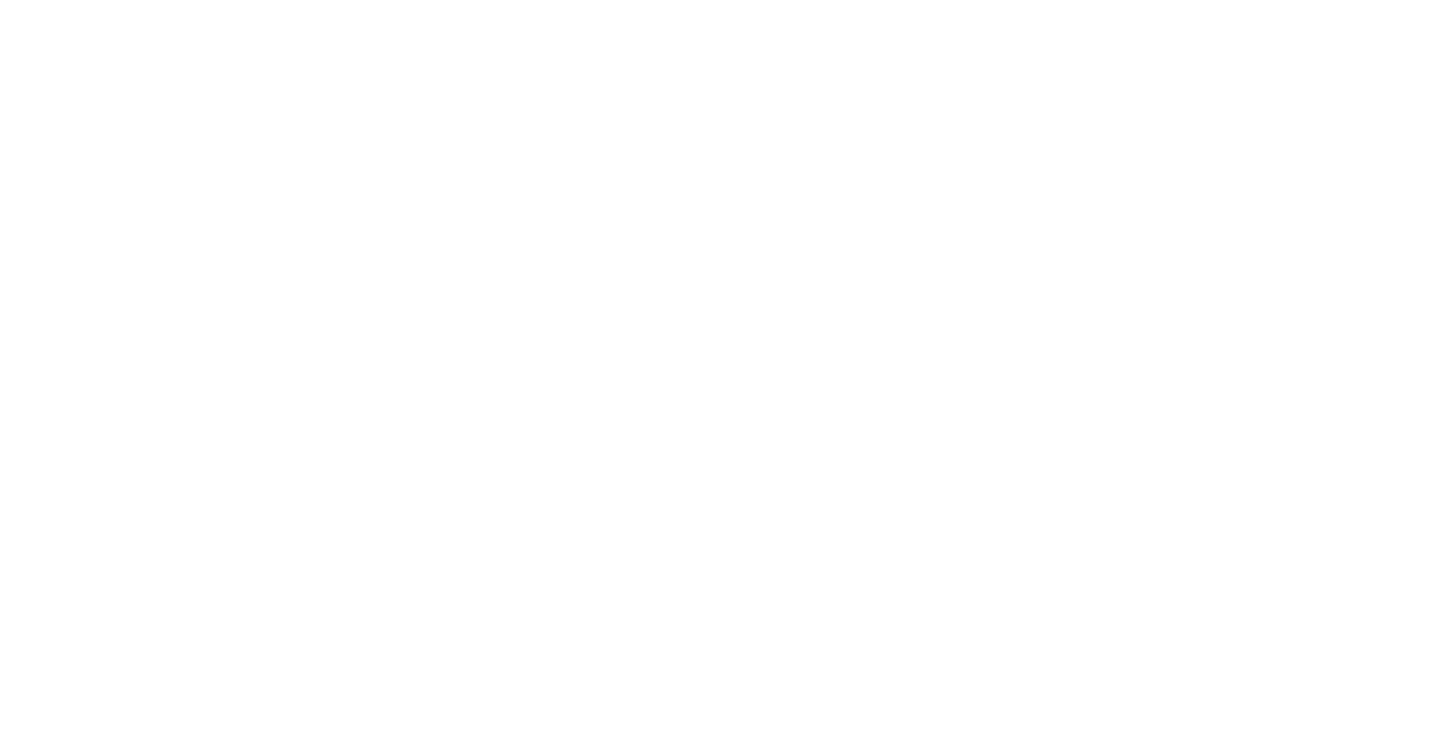
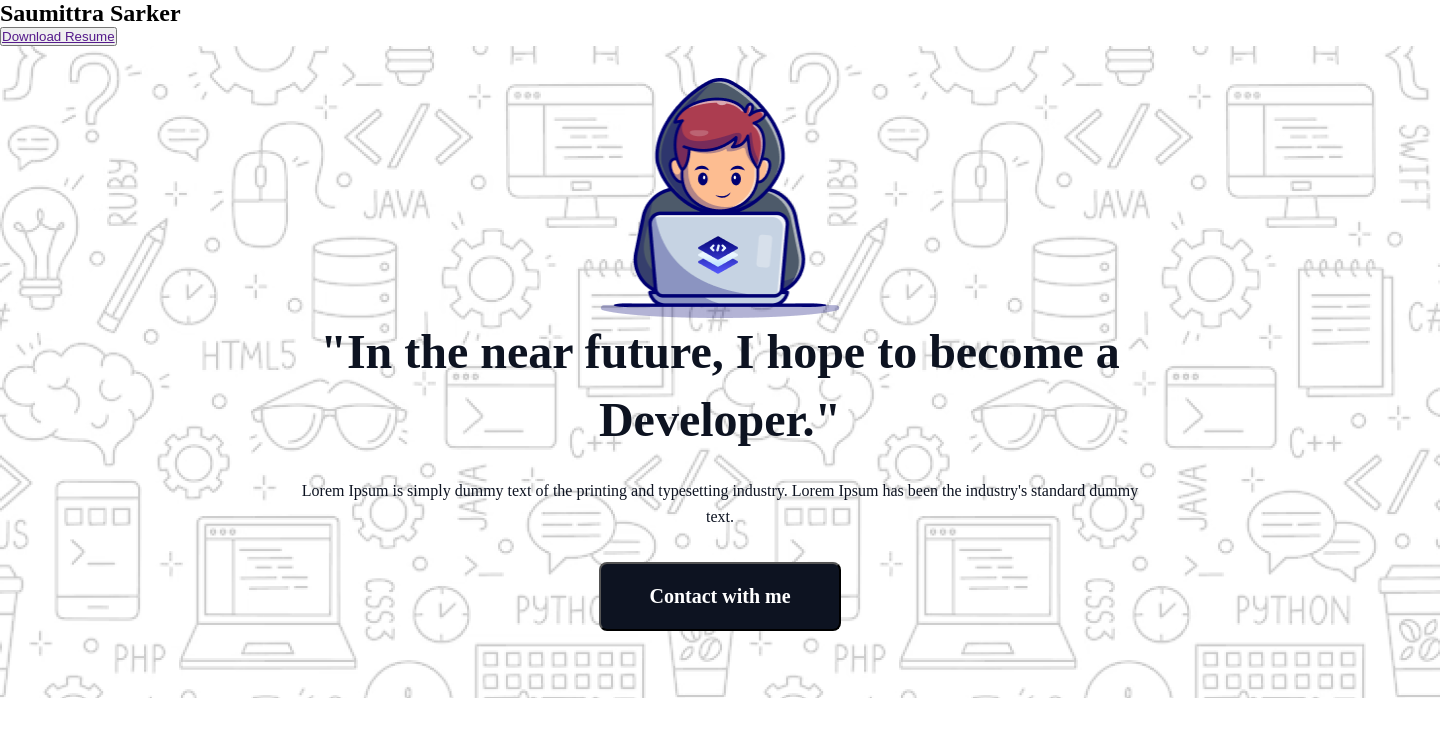
Before and after one commit to saumittras/B10A1-Challenge-Begins, a plain HTML site: page index.html in a window 1280 px wide. Shown: the whole page, 1440 px wide, since content can reach past the window. Drawn offline with Linux system fonts and the light colour scheme; a web font is replaced by a local one.

Commit message:
Hero section have completed with perfectly. But Relavent text not added

```diff
--- a/index.html
+++ b/index.html
@@ -4,6 +4,26 @@
     <meta charset="UTF-8" />
     <meta name="viewport" content="width=device-width, initial-scale=1.0" />
     <title>Assignment 1</title>
+    <link rel="stylesheet" href="/style/style.css" />
   </head>
-  <body></body>
+  <body>
+    <header>
+      <nav class="nav-bar">
+        <h2>Saumittra Sarker</h2>
+        <button><a href="">Download Resume</a></button>
+      </nav>
+
+      <div class="hero-section">
+        <div class="hero-section-content-box">
+          <img src="/assets/group.png" alt="" class="hero-section-image" />
+          <h1>"In the near future, I hope to become a Developer."</h1>
+          <p>
+            Lorem Ipsum is simply dummy text of the printing and typesetting
+            industry. Lorem Ipsum has been the industry's standard dummy text.
+          </p>
+          <button><a href="#contact-footer">Contact with me</a></button>
+        </div>
+      </div>
+    </header>
+  </body>
 </html>
--- a/style/style.css
+++ b/style/style.css
@@ -0,0 +1,94 @@
+/* Font Setting starts from here*/
+
+/* ######### Azeret Mono ######## */
+@import url("https://fonts.googleapis.com/css2?family=Azeret+Mono:ital,wght@0,100..900;1,100..900&display=swap");
+
+/* Reset */
+* {
+  padding: 0px;
+  margin: 0px;
+  box-sizing: border-box;
+}
+
+/* Font Setting ends here */
+
+/* ############ Hero Section Style Starts from here ########### */
+.hero-section {
+  background: url("/assets/hero-bg.png");
+  width: 1440px;
+  height: 652px;
+  display: flex;
+  justify-content: center;
+  align-items: center;
+}
+.hero-section .hero-section-content-box {
+  display: flex;
+  flex-direction: column;
+  justify-content: center;
+  align-items: center;
+  width: 998px;
+  height: 652px;
+  margin: 26px 221px 44px 221px;
+}
+
+/* group image style starts from here */
+.hero-section .hero-section-content-box .hero-section-image {
+  width: 240.28px;
+  height: 240px;
+  margin-top: 26px;
+}
+/* group image style ends from here */
+
+/* group h1 style starts from here */
+
+.hero-section .hero-section-content-box h1 {
+  color: rgb(13, 19, 33);
+  font-family: Azeret Mono;
+  font-size: 48px;
+  font-weight: 800;
+  line-height: 68px;
+  letter-spacing: 0%;
+  text-align: center;
+  width: 998px;
+  height: 136px;
+  margin-bottom: 24px;
+}
+/* group h1 style ends from here */
+
+/* group p style starts from here */
+.hero-section .hero-section-content-box p {
+  color: rgb(13, 19, 33);
+  font-family: Azeret Mono;
+  font-size: 16px;
+  font-weight: 400;
+  line-height: 26px;
+  letter-spacing: 0%;
+  text-align: center;
+  width: 852px;
+  height: 52px;
+  margin-bottom: 32px;
+}
+/* group p style ends from here */
+
+/* group button style starts from here */
+.hero-section .hero-section-content-box button {
+  border-radius: 8px;
+  background: rgb(13, 19, 33);
+  padding: 21px 24px 21px 24px;
+  margin-bottom: 44px;
+}
+.hero-section .hero-section-content-box button a {
+  align-items: center;
+  padding: 21px 24px 21px 24px;
+  color: rgb(255, 255, 255);
+  font-family: Azeret Mono;
+  font-size: 20px;
+  font-weight: 600;
+  line-height: 23px;
+  letter-spacing: 0%;
+  text-align: center;
+  text-decoration: none;
+}
+/* group button style ends from here */
+
+/* ############ Hero Section Style Starts from here ########### */
```
Also changed, not shown: assets/group-3.png (renamed from assets/Group 3.png), assets/group-4.png (renamed from assets/Group 4.png), nav-bar.txt (added).
